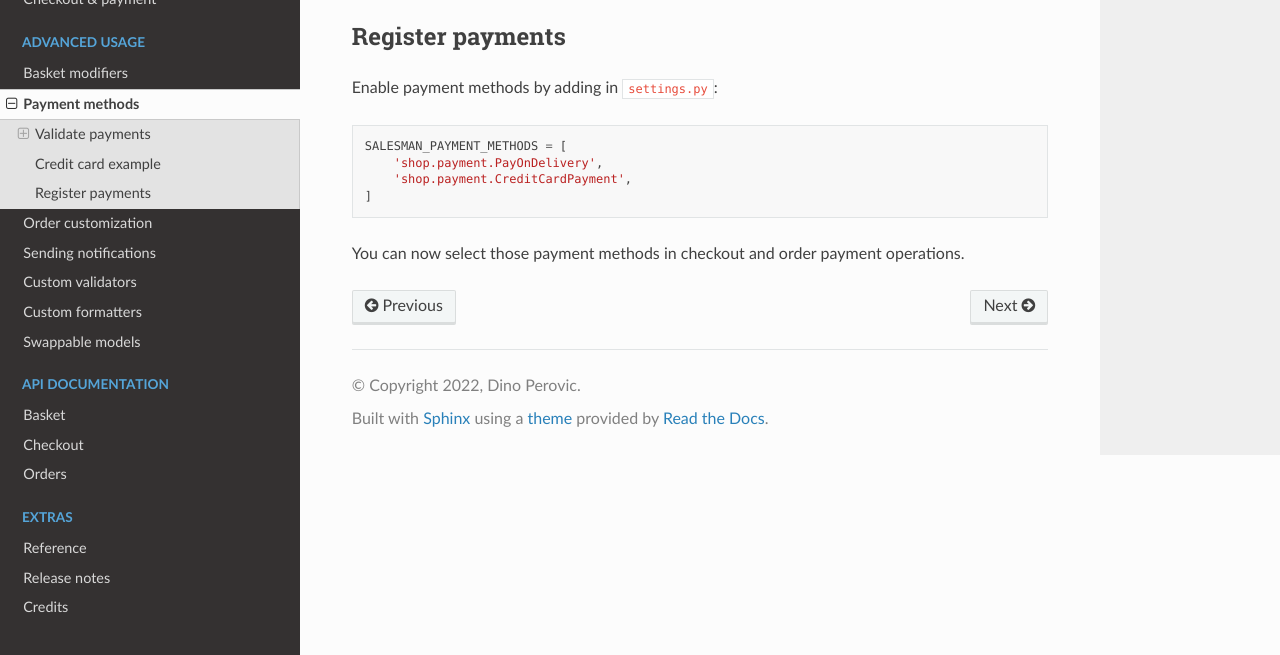
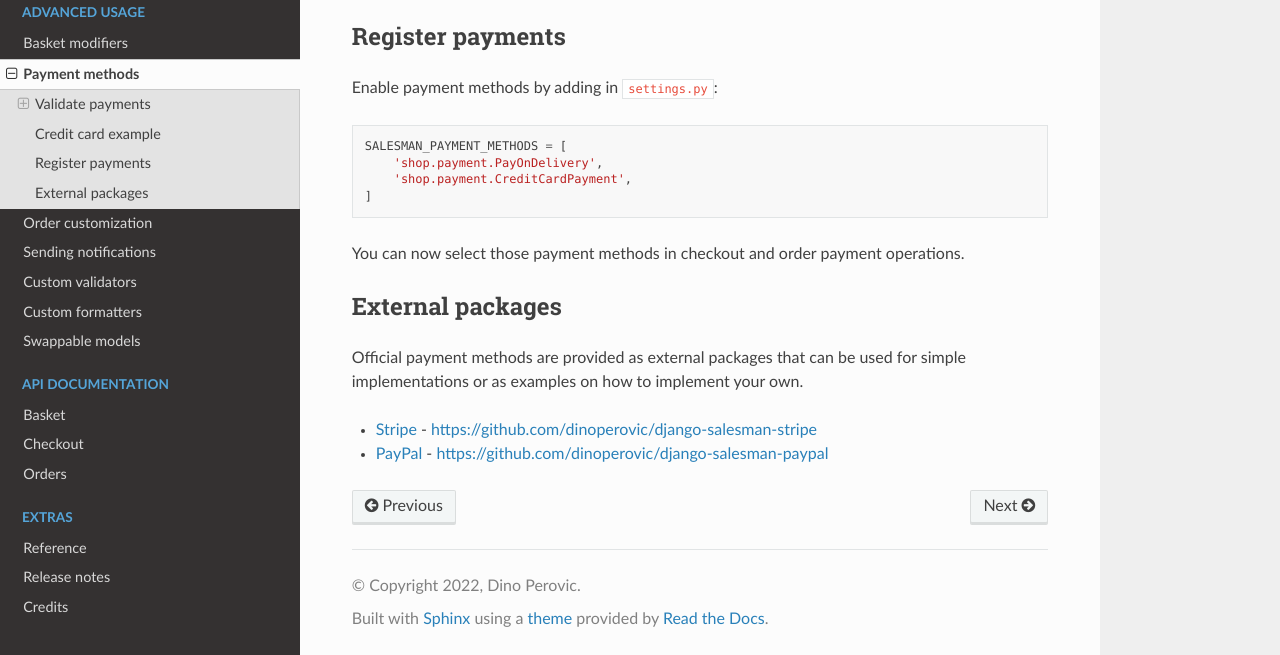
Before and after one commit to mykhailo27/django-salesman, a Sphinx documentation site: the page built from docs/advanced/payment_methods.rst, in a window 1280 px wide and 900 px high, scrolled down 1337 px, cut to the strip 245-900 px from the top of the window. Built offline with Sphinx 7.4.7 and the Read the Docs theme 2.0.0, drawn with Linux system fonts in a browser that asks for light colours.

Commit message:
Update docs

```diff
--- a/docs/advanced/payment_methods.rst
+++ b/docs/advanced/payment_methods.rst
@@ -66,3 +66,12 @@ Enable payment methods by adding in ``settings.py``:
     ]
 
 You can now select those payment methods in checkout and order payment operations.
+
+External packages
+=================
+
+Official payment methods are provided as external packages that can be used
+for simple implementations or as examples on how to implement your own.
+
+- `Stripe <https://stripe.com>`_ - https://github.com/dinoperovic/django-salesman-stripe
+- `PayPal <https://paypal.com>`_ - https://github.com/dinoperovic/django-salesman-paypal
```
